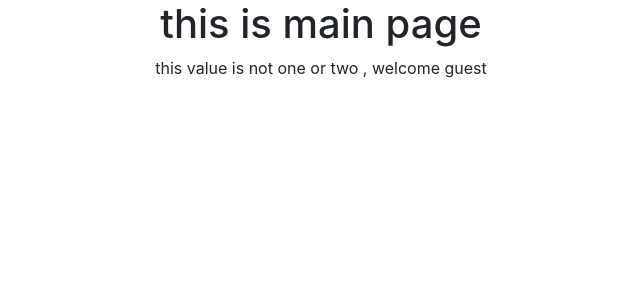
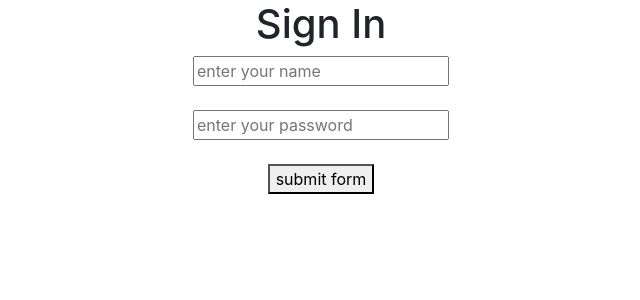
Before and after one commit to RAVIWITHGIT/React, a React (Create React App) app: page / in a window 1280 px wide. Shown: the top 300 px of the page, without its empty margins (319-959 px from the left). Built offline with nearby package versions, Linux system fonts and the light colour scheme.

Commit message:
update my code

```diff
--- a/src/App.js
+++ b/src/App.js
@@ -1,11 +1,12 @@
 import React from 'react';
 import Tut9 from './tut9_condition/tut9';
+import Tut19 from './tut19_basicFormvalidation/tut19';
 
 
 
 function App() {
   return (
-    <Tut9/>
+    <Tut19/>
   );
 }
 
--- /dev/null
+++ b/src/tut19_basicFormvalidation/tut19.js
@@ -0,0 +1,54 @@
+import React, { useState } from 'react'
+
+const Tut19 = () => {
+    const [username,setuser] = useState('')
+    const [userpass,setpass] = useState('')
+    const [showErr,sethideErr] = useState(false)
+    const [passErr,setpassErr] = useState(false)
+    const controleForm = (e)=>{
+        e.preventDefault()
+        if(username.length<3 || userpass.length<3){
+            alert("something wrong chekc your form")
+        }else{
+            alert("ok sign in")
+        }
+    }
+
+    const controleNameErr = (e)=>{
+        let item = e.target.value;
+        if(item.length<3){
+            sethideErr(true)
+        }else{
+            sethideErr(false)
+        }
+        setuser(item)
+
+    }
+
+    const controlePassErr = (e)=>{
+        let item = e.target.value;
+        if(item.length<3){
+            setpassErr(true)
+        }else{
+            setpassErr(false)
+        }
+        setpass(item)
+
+    }
+  return (
+    <div className='text-center'>
+      <h1 >Sign In</h1>
+      <form>
+      <input type='text' placeholder='enter your name' onChange={controleNameErr}/>
+      {showErr?<span>unvalide name</span>:""}
+      <br/><br/>
+      <input type='text' placeholder='enter your password' onChange={controlePassErr}/>
+      {passErr?<span>unvalide password</span>:""}
+      <br/><br/>
+      <button onClick={controleForm}>submit form</button>
+      </form>
+    </div>
+  )
+}
+
+export default Tut19
```
